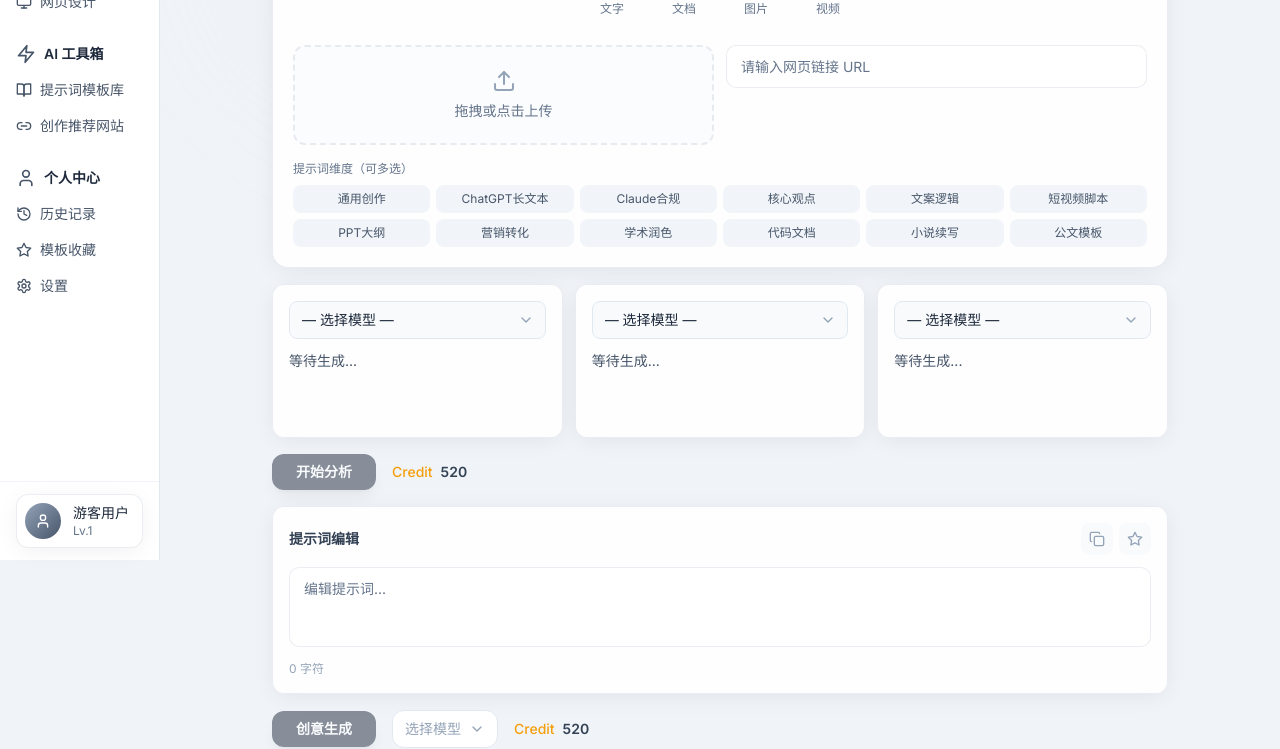
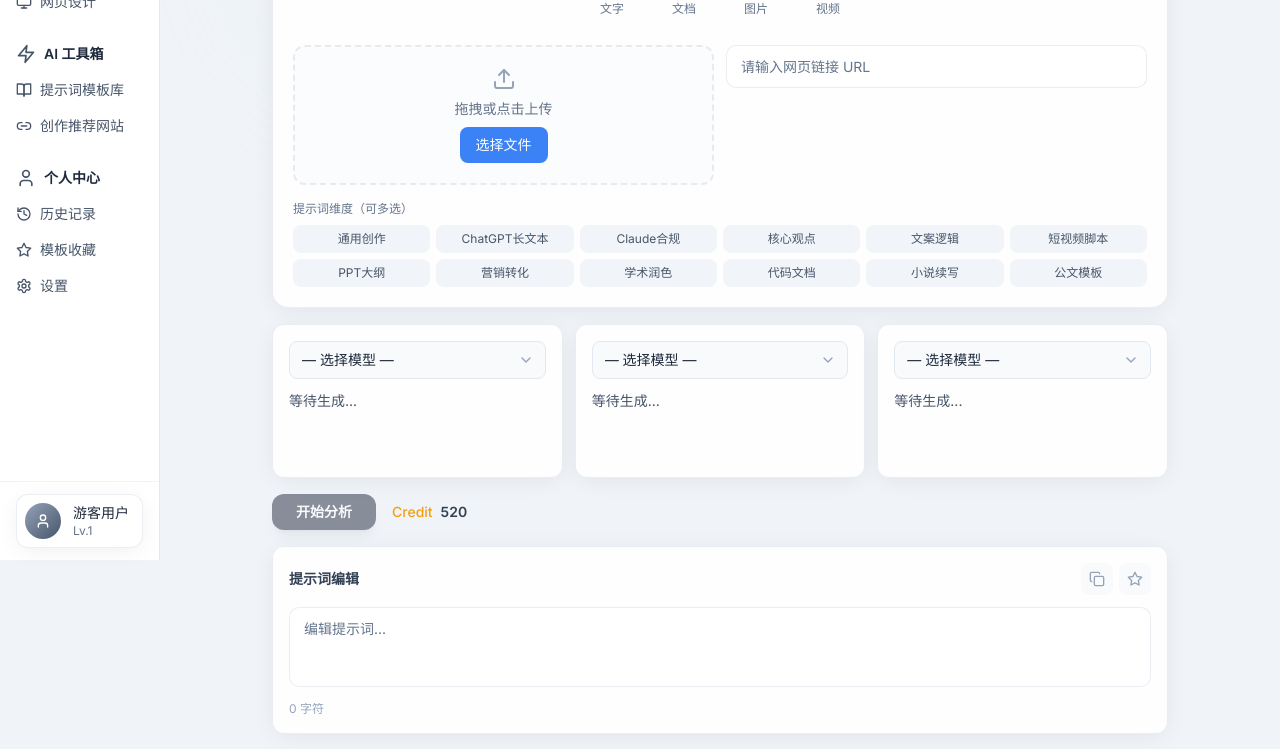
Before and after one commit to oxygen02/promptbox, a Next.js app: page / in a window 1280 px wide. Shown: the part 240-989 px from the top of the page. Built offline with nearby package versions, Linux system fonts and the light colour scheme.

Commit message:
fix: Use button+ref for file upload and native select for dropdowns

```diff
--- a/src/app/page.tsx
+++ b/src/app/page.tsx
@@ -328,22 +328,33 @@ export default function HomePage() {
           </div>
           <div className="flex gap-3 mb-4">
             <div className="flex-1">
-              <label className="block upload-zone py-5 flex flex-col items-center justify-center min-h-[100px] cursor-pointer">
+              <div className="upload-zone py-5 flex flex-col items-center justify-center min-h-[100px]">
                 <Upload className="w-6 h-6 text-slate-400 mb-2" />
-                <p className="text-sm text-slate-500">{t.dragOrClick}</p>
+                <p className="text-sm text-slate-500 mb-2">{t.dragOrClick}</p>
+                <button
+                  type="button"
+                  onClick={() => {
+                    console.log('点击选择文件按钮');
+                    fileInputRef.current?.click();
+                  }}
+                  className="px-4 py-2 bg-blue-500 text-white text-sm rounded-lg hover:bg-blue-600 transition-colors"
+                >
+                  选择文件
+                </button>
                 <input
+                  ref={fileInputRef}
                   type="file"
-                  id="file-upload"
                   onChange={(e) => {
                     const file = e.target.files?.[0];
                     if (file) {
+                      console.log('文件已选择:', file.name);
                       alert(`已选择文件: ${file.name}\n大小: ${(file.size/1024).toFixed(2)} KB`);
                     }
                   }}
-                  className="absolute w-px h-px p-0 -m-px overflow-hidden whitespace-nowrap border-0"
-                  style={{ clip: 'rect(0,0,0,0)' }}
+                  className="hidden"
+                  accept="image/*,video/*,.txt,.doc,.docx,.pdf"
                 />
-              </label>
+              </div>
             </div>
             <div className="flex-1"><input type="text" placeholder={t.enterUrl} value={uploadUrl} onChange={(e) => setUploadUrl(e.target.value)} className="input-field w-full py-3" /></div>
           </div>
@@ -384,15 +395,17 @@ export default function HomePage() {
         <div className="flex items-center gap-4 mb-4">
           <button onClick={handleCreativeGenerate} disabled={!selectedGenModel || isGenerating} className={cn("text-sm px-6 py-2 rounded-xl font-semibold transition-all shadow-lg bg-slate-800 text-white hover:bg-slate-900", !selectedGenModel && "opacity-50 cursor-not-allowed")}>{isGenerating ? t.generating : t.creativeGenerate}</button>
           <div className="relative">
-            <button onClick={() => setOpenGenDropdown(!openGenDropdown)} className="flex items-center gap-2 px-3 py-2 text-sm bg-white border border-slate-200 rounded-xl hover:bg-slate-50 font-medium text-slate-700">{selectedGenModel ? <>{MODELS.find(m => m.key === selectedGenModel)?.name}</> : <span className="text-slate-400">{t.selectModel}</span>}<ChevronDown className="w-4 h-4 text-slate-400" /></button>
-            {openGenDropdown && mounted && createPortal(
-              <div className="fixed bg-white border border-slate-200 rounded-lg shadow-2xl min-w-[140px] max-h-64 overflow-y-auto" style={{ zIndex: 99999 }}>
-                {MODELS.map((m) => (
-                  <div key={m.key} className={cn("px-3 py-2 cursor-pointer hover:bg-slate-50", selectedGenModel === m.key && "bg-slate-50 text-blue-600")} onClick={() => { setSelectedGenModel(m.key); setOpenGenDropdown(false); }}>{m.name}</div>
-                ))}
-              </div>,
-              document.body
-            )}
+            <select
+              value={selectedGenModel || ''}
+              onChange={(e) => setSelectedGenModel(e.target.value || null)}
+              className="px-3 py-2 text-sm bg-white border border-slate-200 rounded-xl focus:border-blue-500 focus:ring-1 focus:ring-blue-500 outline-none appearance-none cursor-pointer"
+            >
+              <option value="">{t.selectModel}</option>
+              {MODELS.map((m) => (
+                <option key={m.key} value={m.key}>{m.name}</option>
+              ))}
+            </select>
+            <ChevronDown className="absolute right-2 top-1/2 -translate-y-1/2 w-4 h-4 text-slate-400 pointer-events-none" />
           </div>
           <div className="flex items-center gap-2 text-sm"><span className="text-amber-500 font-medium">Credit</span><span className="text-slate-700 font-semibold">{credits}</span></div>
         </div>
```
